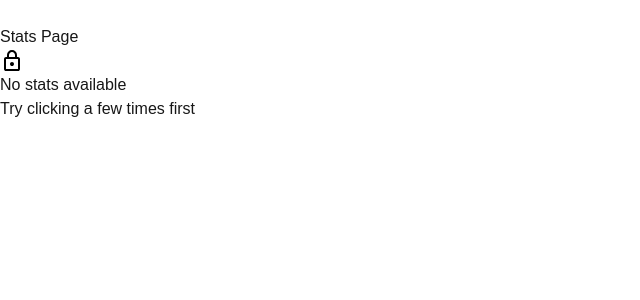
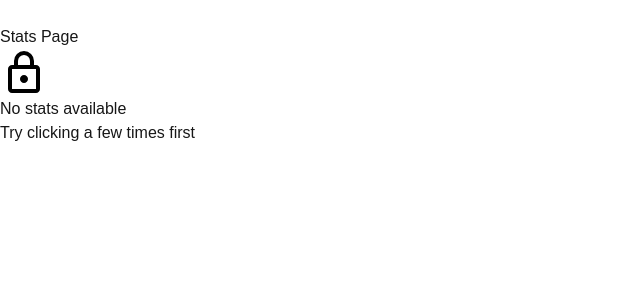
Before and after one commit to beck1888/chance-clicker-game, a Next.js app: page /stats in a window 1280 px wide. Shown: the top 300 px of the page, without its empty margins (0-640 px from the left). Built offline with nearby package versions, Linux system fonts and the light colour scheme.

Commit message:
FEATURE: Clean up unused stats interface and function; improve dependency array in useEffect for accurate state tracking; replace img with next/image for optimized loading (fixed linting errors)

```diff
--- a/src/app/layout.tsx
+++ b/src/app/layout.tsx
@@ -16,21 +16,10 @@ const geistMono = Geist_Mono({
   subsets: ["latin"],
 });
 
-interface Stats {
-  failStats: Record<number, number>;
-  mostFailedNumber?: number;
-  timePlayed?: number;
-}
-
-function trackFail(number: number): void {
-  const stats: Stats = JSON.parse(localStorage.getItem("stats") || "{}");
-  stats.failStats = stats.failStats || {};
-  stats.failStats[number] = (stats.failStats[number] || 0) + 1;
-  stats.mostFailedNumber = Number(Object.keys(stats.failStats).reduce((a, b) =>
-    stats.failStats[Number(a)] > stats.failStats[Number(b)] ? a : b
-  ));
-  localStorage.setItem("stats", JSON.stringify(stats));
-}
+// interface Stats {
+//   failStats: Record<number, number>;
+//   mostFailedNumber?: number;
+// }
 
 export default function RootLayout({
   children,
--- a/src/app/page.tsx
+++ b/src/app/page.tsx
@@ -42,7 +42,7 @@ export default function Home() {
     if (clicks > 0 && !startTime) {
       setStartTime(new Date());
     }
-  }, [clicks]);
+  }, [clicks, startTime]);
 
   const playSound = (src: string) => {
     if (!soundEnabled) return;
--- a/src/app/stats/page.tsx
+++ b/src/app/stats/page.tsx
@@ -4,6 +4,7 @@ import { useEffect, useState } from "react";
 import { Line } from "react-chartjs-2";
 import Chart from "chart.js/auto";
 import { CategoryScale, LinearScale } from "chart.js";
+import Image from 'next/image';
 
 Chart.register(CategoryScale, LinearScale);
 
@@ -40,7 +41,7 @@ export default function Stats() {
     // Identify most failed numbers
     const maxFails = Math.max(...Object.values(stats.failStats || {}) as number[]);
     const mostFailed = Object.entries(stats.failStats || {})
-      .filter(([_, value]) => value === maxFails)
+      .filter(([, value]) => value === maxFails)
       .map(([key]) => key);
     setMostFailedNumbers(mostFailed);
 
@@ -150,10 +151,12 @@ export default function Stats() {
         </div>
       ) : (
         <div className={`flex flex-col items-center justify-center text-center p-6 rounded-lg shadow-md ${theme === 'dark' ? 'bg-gray-800' : 'bg-gray-100'}`}>
-          <img
+          <Image
             src={`/icons/lock-for-${theme}-mode.svg`}
             alt="Lock Icon"
-            className="w-12 h-12 mb-4"
+            width={48}
+            height={48}
+            className="mb-4"
           />
           <h1 className="text-2xl font-bold mb-2">No stats available</h1>
           <p className="text-gray-600 dark:text-gray-500">Try clicking a few times first</p>
```
